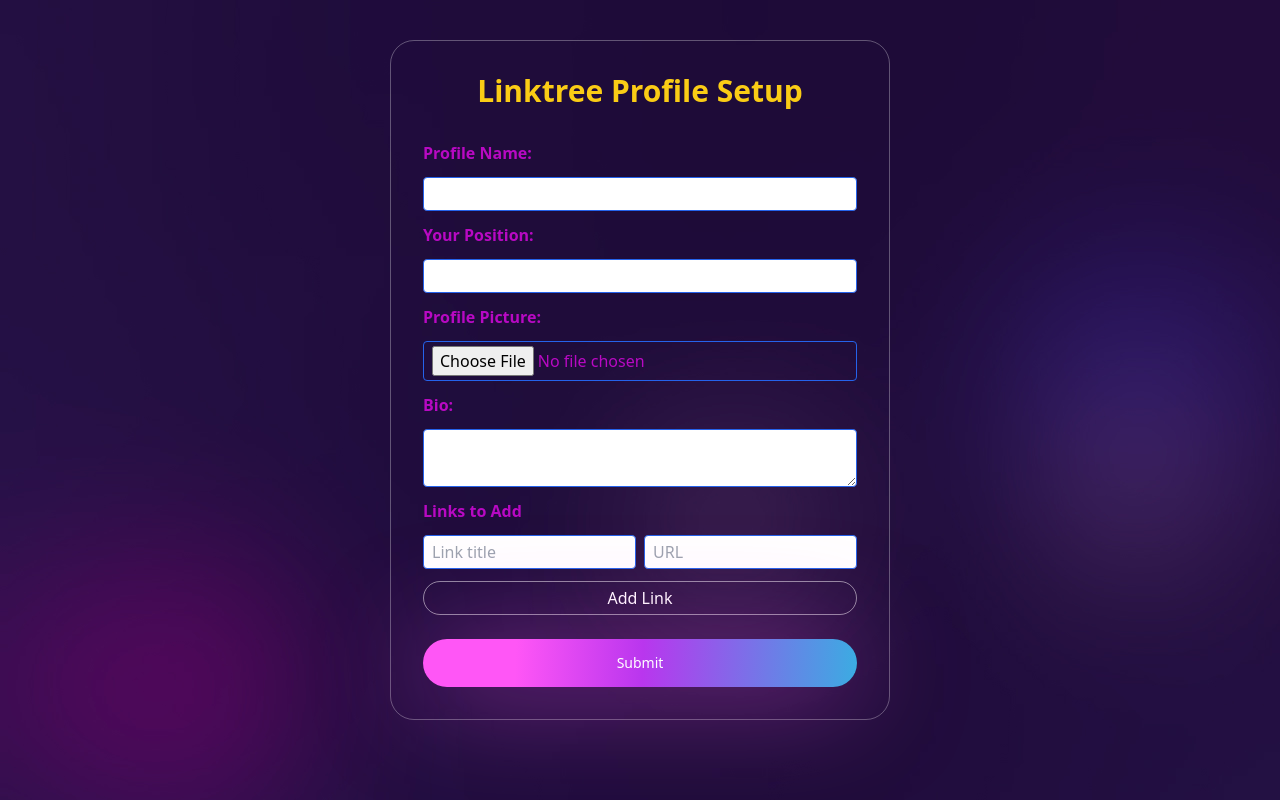
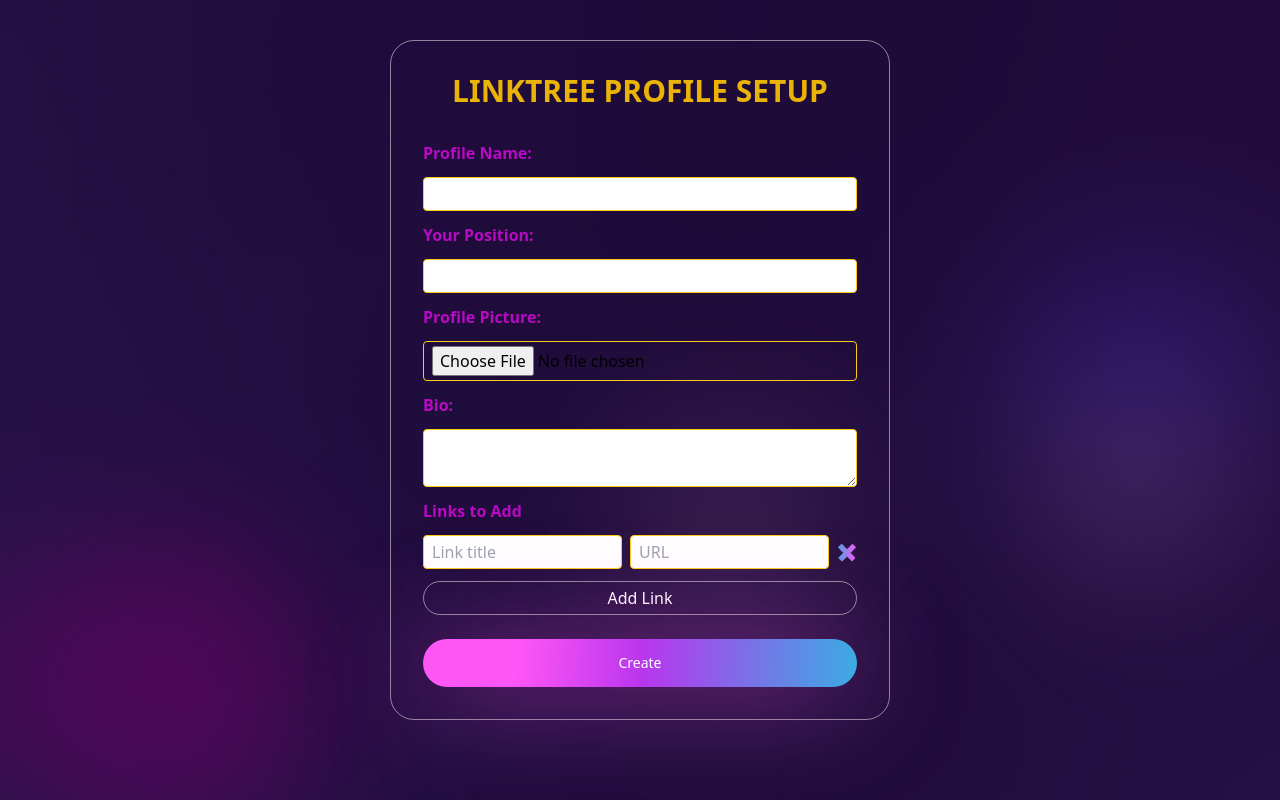
Before and after one commit to Kimlong168/Linktree, a React (Create React App) app: page /create in a window 1280 px wide. Built offline with nearby package versions, Linux system fonts and the light colour scheme; no server answers; the database is empty.

Commit message:
change form UI

```diff
--- a/src/components/Form.js
+++ b/src/components/Form.js
@@ -18,6 +18,11 @@
 
   const addLink = () => {
     setLinks([...links, { title: "", url: "" }]);
+  };
+
+  const removeLink = (index) => {
+    const updatedLinks = links.filter((_, i) => i !== index);
+    setLinks(updatedLinks);
   };
 
   const handleLinkChange = (index, field, value) => {
@@ -72,54 +77,54 @@
   };
 
   return (
-    <div className="bg-errorPage bg-no-repeat bg-bottom py-10">
-      <div className="mx-3  lg:mx-auto w-100 lg:w-[500px] flex flex-col gap-3 border border-white/30 text-accent rounded-3xl p-8">
-        <h1 className="text-3xl text-center text-yellow-400 font-bold mb-5">
+    <div className="bg-errorPage bg-no-repeat bg-cover bg-fixed bg-bottom py-10">
+      <div className="mx-3  lg:mx-auto w-100 lg:w-[500px] flex flex-col gap-3 border border-white/50 rounded-3xl p-8">
+        <h1 className="text-3xl text-center text-yellow-500 font-bold mb-5 uppercase">
           Linktree Profile Setup
         </h1>
         <label className="font-bold text-accent">Profile Name:</label>
         <input
-          className="border px-2 py-1 border-blue-600 outline-none rounded"
+          className="border px-2 py-1 border-yellow-400 outline-none rounded"
           type="text"
           value={profileName}
           onChange={(e) => setProfileName(e.target.value)}
         />
-        <label className="font-bold">Your Position:</label>
+        <label className="font-bold text-accent">Your Position:</label>
         <input
-          className="border px-2 py-1 border-blue-600 outline-none rounded"
+          className="border px-2 py-1 border-yellow-400 outline-none rounded"
           type="text"
           value={position}
           onChange={(e) => setPosition(e.target.value)}
         />
 
-        {/* <label className="font-bold">Profile Picture URL:</label>
+        {/* <label className="font-bold text-accent">Profile Picture URL:</label>
         <input
-          className="border px-2 py-1 border-blue-600 outline-none rounded"
+          className="border px-2 py-1 border-yellow-400 outline-none rounded"
           type="text"
           value={profilePicture}
           onChange={(e) => setProfilePicture(e.target.value)}
         /> */}
 
-        <label className="font-bold">Profile Picture:</label>
+        <label className="font-bold text-accent">Profile Picture:</label>
         <input
-          className="border px-2 py-1 border-blue-600 outline-none rounded"
+          className="border px-2 py-1 border-yellow-400 outline-none rounded"
           type="file"
           onChange={(e) => setProfilePicture(e.target.files[0])}
         />
 
-        <label className="font-bold">Bio:</label>
+        <label className="font-bold text-accent">Bio:</label>
         <textarea
           value={bio}
           onChange={(e) => setBio(e.target.value)}
-          className="border px-2 py-1 border-blue-600 outline-none rounded"
+          className="border px-2 py-1 border-yellow-400 outline-none rounded"
         />
 
-        <h2 className="font-bold">Links to Add</h2>
+        <h2 className="font-bold text-accent">Links to Add</h2>
         <div className="flex flex-col gap-2">
           {links.map((link, index) => (
             <div key={index} className="flex gap-2">
               <input
-                className="w-full border px-2 py-1 border-blue-600 outline-none rounded"
+                className="w-full border px-2 py-1 border-yellow-400 outline-none rounded"
                 type="text"
                 placeholder="Link title"
                 value={link.title}
@@ -128,12 +133,19 @@
                 }
               />
               <input
-                className="w-full border px-2 py-1 border-blue-600 outline-none rounded"
+                className="w-full border px-2 py-1 border-yellow-400 outline-none rounded"
                 type="text"
                 placeholder="URL"
                 value={link.url}
                 onChange={(e) => handleLinkChange(index, "url", e.target.value)}
               />
+              <button
+                className="text-gradient"
+                title="remove link"
+                onClick={() => removeLink(index)}
+              >
+                ✖️
+              </button>
             </div>
           ))}
         </div>
@@ -144,7 +156,7 @@
           Add Link
         </button>
         <button onClick={submitForm} className="btn btn-sm">
-          Submit
+          Create
         </button>
       </div>
     </div>
--- a/src/pages/UpdateLinkTree.js
+++ b/src/pages/UpdateLinkTree.js
@@ -18,6 +18,11 @@
 
   const addLink = () => {
     setLinks([...links, { title: "", url: "" }]);
+  };
+
+  const removeLink = (index) => {
+    const updatedLinks = links.filter((_, i) => i !== index);
+    setLinks(updatedLinks);
   };
 
   const handleLinkChange = (index, field, value) => {
@@ -78,54 +83,54 @@
 
   return (
     <div className="bg-site">
-      <div className="bg-errorPage bg-no-repeat bg-bottom py-10">
-        <div className="mx-3 lg:mx-auto  w-100 lg:w-[500px] flex flex-col gap-3 border border-white/30 text-accent rounded-3xl p-8">
-          <h1 className="text-3xl text-center text-yellow-400 font-bold mb-5">
+      <div className="bg-errorPage bg-no-repeat bg-cover bg-bottom bg-fixed py-10">
+        <div className="mx-3 lg:mx-auto  w-100 lg:w-[500px] flex flex-col gap-3 border border-white/50 rounded-3xl p-8">
+          <h1 className="text-3xl text-center text-yellow-500 font-bold uppercase mb-5">
             Linktree Profile Update
           </h1>
           <label className="font-bold text-accent">Profile Name:</label>
           <input
-            className="border px-2 py-1 border-blue-600 outline-none rounded"
+            className="border px-2 py-1 border-yellow-400 outline-none rounded"
             type="text"
             value={profileName}
             onChange={(e) => setProfileName(e.target.value)}
           />
-          <label className="font-bold">Your Position:</label>
+          <label className="font-bold text-accent">Your Position:</label>
           <input
-            className="border px-2 py-1 border-blue-600 outline-none rounded"
+            className="border px-2 py-1 border-yellow-400 outline-none rounded"
             type="text"
             value={position}
             onChange={(e) => setPosition(e.target.value)}
           />
 
-          {/* <label className="font-bold">Profile Picture URL:</label>
+          {/* <label className="font-bold text-accent">Profile Picture URL:</label>
           <input
-            className="border px-2 py-1 border-blue-600 outline-none rounded"
+            className="border px-2 py-1 border-yellow-400 outline-none rounded"
             type="text"
             value={profilePicture}
             onChange={(e) => setProfilePicture(e.target.value)}
           /> */}
-          <label className="font-bold">Profile Picture:</label>
+          <label className="font-bold text-accent">Profile Picture:</label>
           <input
-            className="border px-2 py-1 border-blue-600 outline-none rounded"
+            className="border px-2 py-1 border-yellow-400 outline-none rounded"
             type="file"
             onChange={(e) => setProfilePicture(e.target.files[0])}
           />
 
-          <label className="font-bold">Bio:</label>
+          <label className="font-bold text-accent">Bio:</label>
           <textarea
             value={bio}
             onChange={(e) => setBio(e.target.value)}
-            className="border px-2 py-1 border-blue-600 outline-none rounded"
+            className="border px-2 py-1 border-yellow-400 outline-none rounded"
           />
 
-          <h2 className="font-bold">Links to Add</h2>
+          <h2 className="font-bold text-accent">Links to Add</h2>
           <div className="flex flex-col gap-2">
             {links.map((link, index) => {
               return (
                 <div key={index} className="flex gap-2">
                   <input
-                    className="w-full border px-2 py-1 border-blue-600 outline-none rounded"
+                    className="w-full border px-2 py-1 border-yellow-400 outline-none rounded"
                     type="text"
                     placeholder="Link title"
                     value={link.title}
@@ -134,7 +139,7 @@
                     }
                   />
                   <input
-                    className="w-full border px-2 py-1 border-blue-600 outline-none rounded"
+                    className="w-full border px-2 py-1 border-yellow-400 outline-none rounded"
                     type="text"
                     placeholder="URL"
                     value={link.url}
@@ -142,6 +147,13 @@
                       handleLinkChange(index, "url", e.target.value)
                     }
                   />
+                  <button
+                    className="text-gradient"
+                    title="remove link"
+                    onClick={() => removeLink(index)}
+                  >
+                    ✖️
+                  </button>
                 </div>
               );
             })}
```
